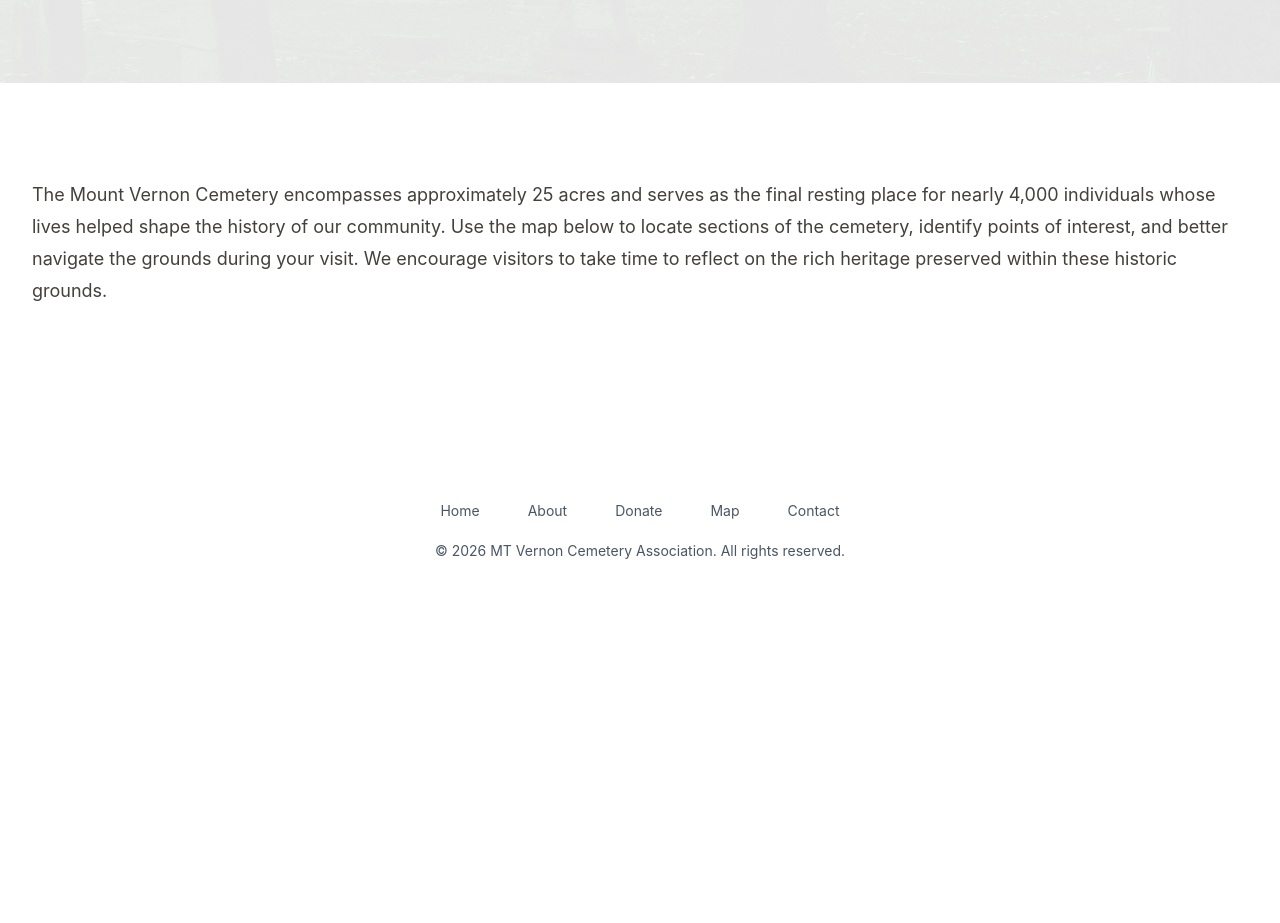
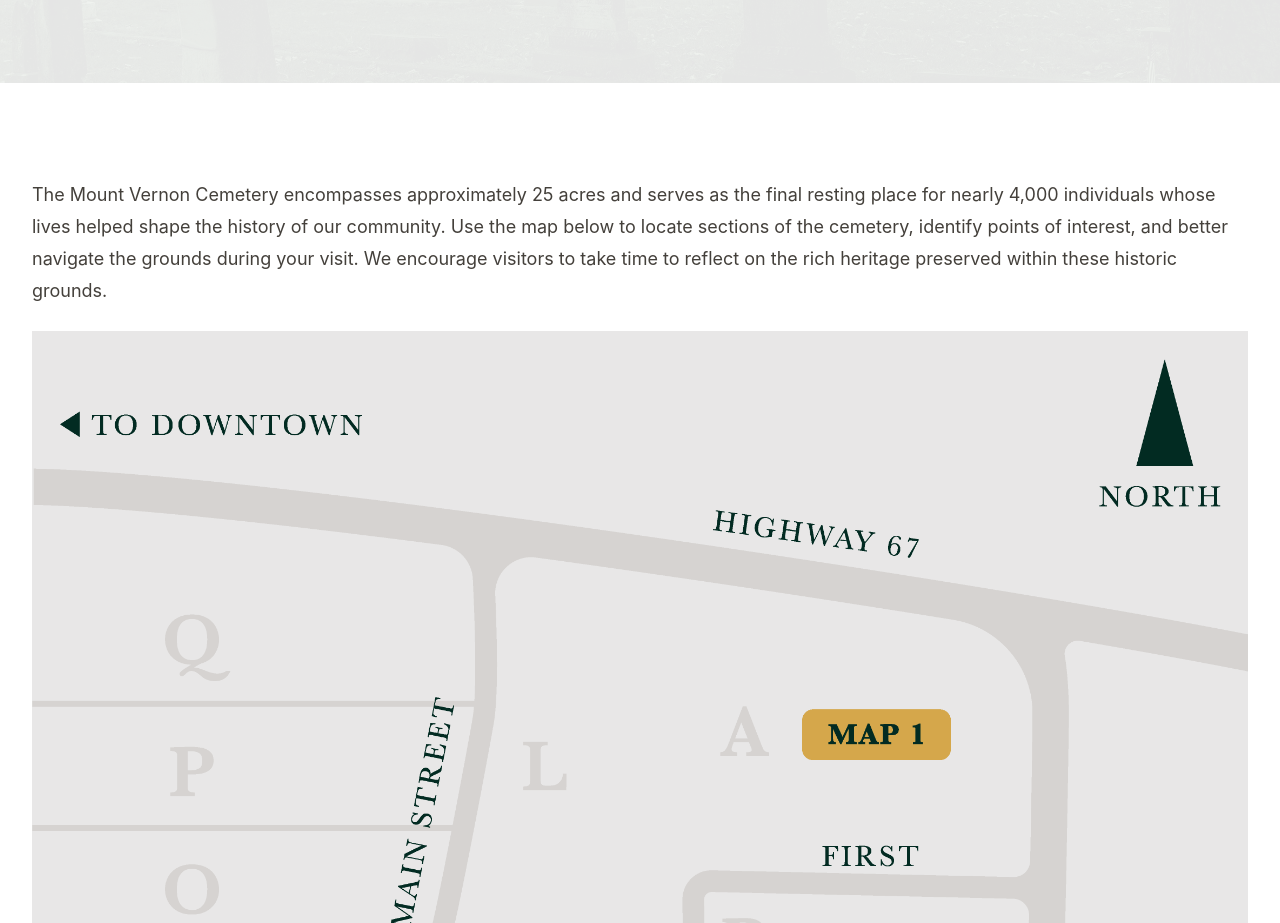
Before and after one commit to lfsifuentes/mvcemetery, a website built with Vite: page map/index.html in a window 1280 px wide. Shown: the part 177-1100 px from the top of the page. Before the commit the page ends 836 px from the top, so only its background shows below. Built offline with nearby package versions, Linux system fonts and the light colour scheme.

```diff
--- a/map/index.html
+++ b/map/index.html
@@ -91,6 +91,7 @@
          <div class="mx-auto  py-12 sm:py-24 lg:py-24">
          <div class="space-y-6 text-lg leading-8 text-stone-700">
           <p>The Mount Vernon Cemetery encompasses approximately 25 acres and serves as the final resting place for nearly 4,000 individuals whose lives helped shape the history of our community. Use the map below to locate sections of the cemetery, identify points of interest, and better navigate the grounds during your visit. We encourage visitors to take time to reflect on the rich heritage preserved within these historic grounds.</p>
+          <img src="/img/mvcemetery-map-final.png" />
 </div>
   </div>
   </div>
```
Also changed, not shown: public/img/mvcemetery-map-final.png (added).
